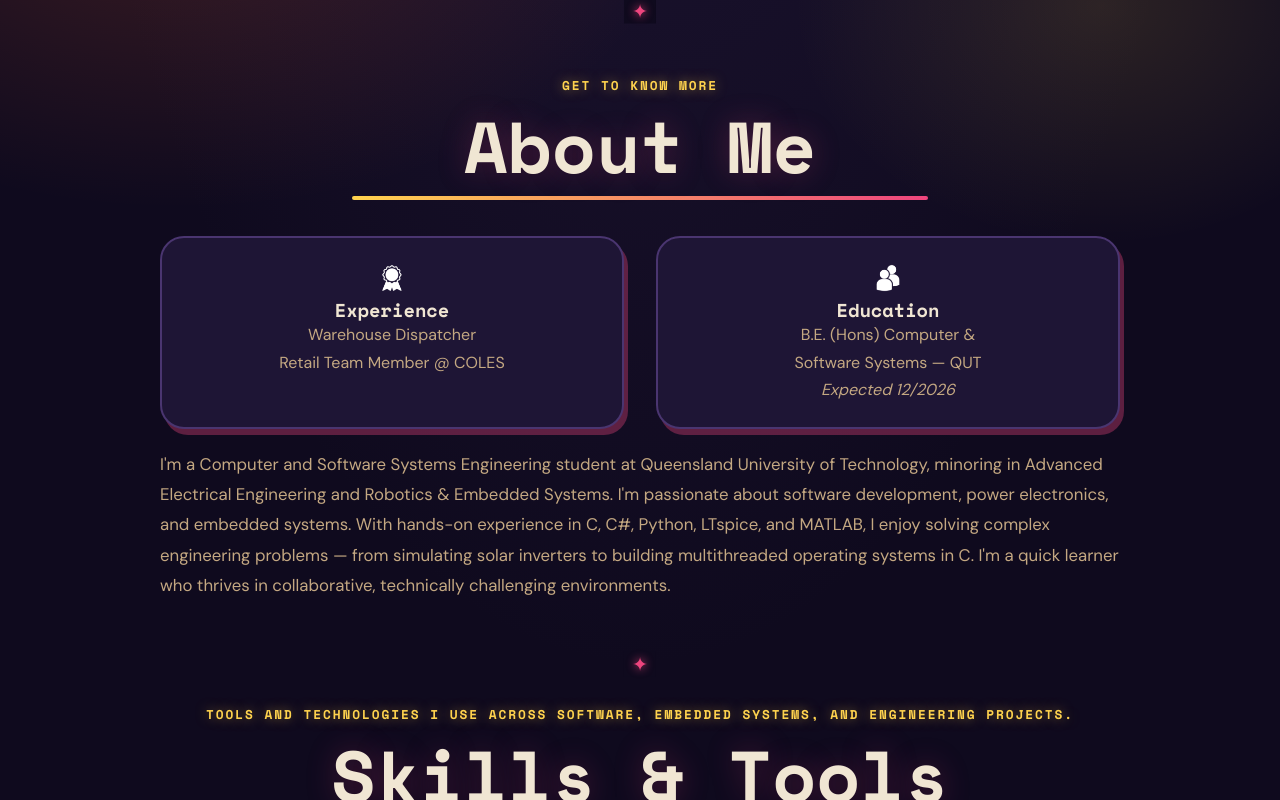
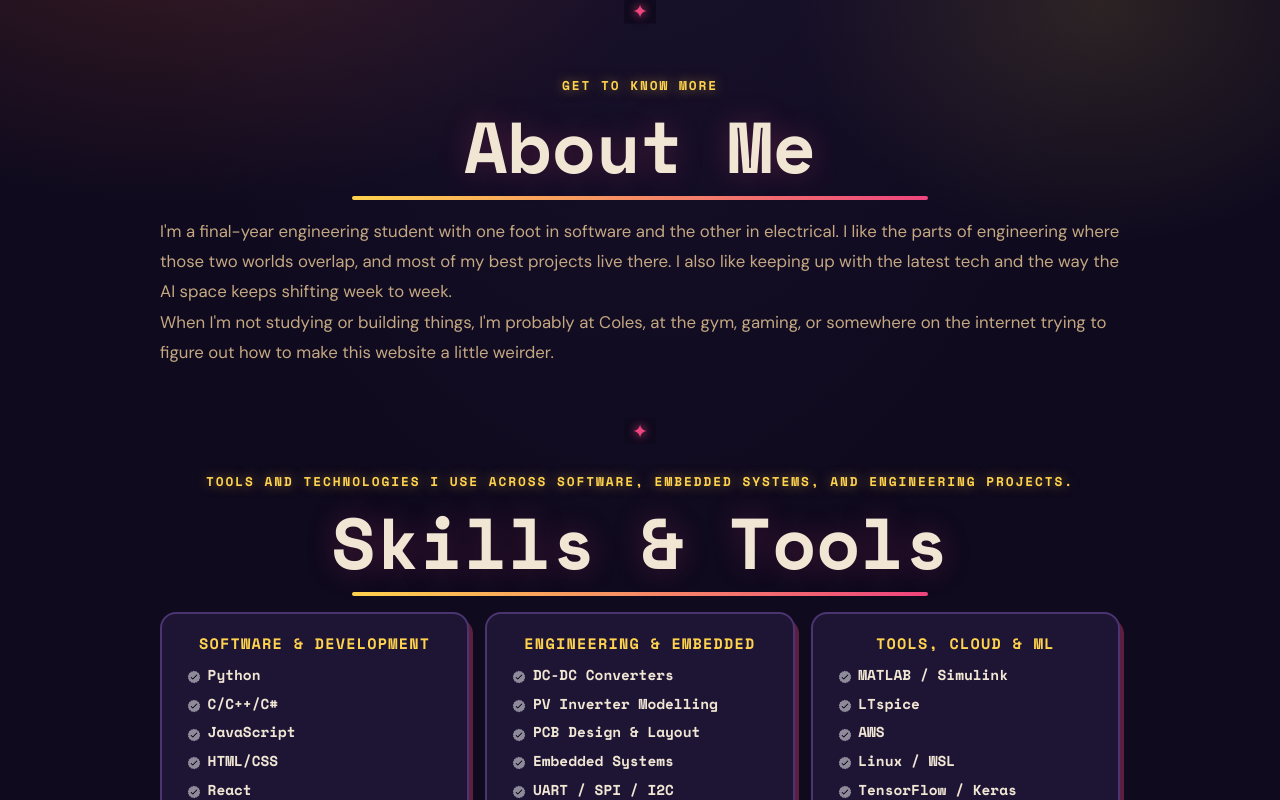
Before and after one commit to unholypot/about-me-react, a React (Vite) app: page / in a window 1280 px wide. Shown: the part 805-1605 px from the top of the page. Built offline with nearby package versions, Linux system fonts and the light colour scheme.

Commit message:
made some about me changes

```diff
--- a/src/components/About.jsx
+++ b/src/components/About.jsx
@@ -2,7 +2,6 @@ import { motion } from "framer-motion";
 import {
   fadeUp,
   staggerContainer,
-  staggerItem,
   defaultViewport,
 } from "../utils/motion";
 
@@ -23,50 +22,12 @@ function About() {
       </motion.h1>
       <div className="section-container">
         <div className="about-details-container">
-          <motion.div
-            className="about-containers"
-            variants={staggerContainer(0.15)}
-          >
-            <motion.div className="details-container" variants={staggerItem}>
-              <img
-                src="/assets/experience.png"
-                alt="Experience icon"
-                className="icon"
-              />
-              <h3>Experience</h3>
-              <p>
-                Warehouse Dispatcher
-                <br />
-                Retail Team Member @ COLES
-              </p>
-            </motion.div>
-            <motion.div className="details-container" variants={staggerItem}>
-              <img
-                src="/assets/education.png"
-                alt="Education icon"
-                className="icon"
-              />
-              <h3>Education</h3>
-              <p>
-                B.E. (Hons) Computer &amp;
-                <br />
-                Software Systems — QUT
-                <br />
-                <em>Expected 12/2026</em>
-              </p>
-            </motion.div>
-          </motion.div>
           <motion.div className="text-container" variants={fadeUp}>
             <p>
-              I'm a Computer and Software Systems Engineering student at
-              Queensland University of Technology, minoring in
-              Advanced Electrical Engineering and Robotics &amp; Embedded
-              Systems. I'm passionate about software development, power
-              electronics, and embedded systems. With hands-on experience in C,
-              C#, Python, LTspice, and MATLAB, I enjoy solving complex
-              engineering problems — from simulating solar inverters to building
-              multithreaded operating systems in C. I'm a quick learner who
-              thrives in collaborative, technically challenging environments.
+              I'm a final-year engineering student with one foot in software and the other in electrical. I like the parts of engineering where those two worlds overlap, and most of my best projects live there. I also like keeping up with the latest tech and the way the AI space keeps shifting week to week.
+            </p>
+            <p>
+              When I'm not studying or building things, I'm probably at Coles, at the gym, gaming, or somewhere on the internet trying to figure out how to make this website a little weirder.
             </p>
           </motion.div>
         </div>
```
